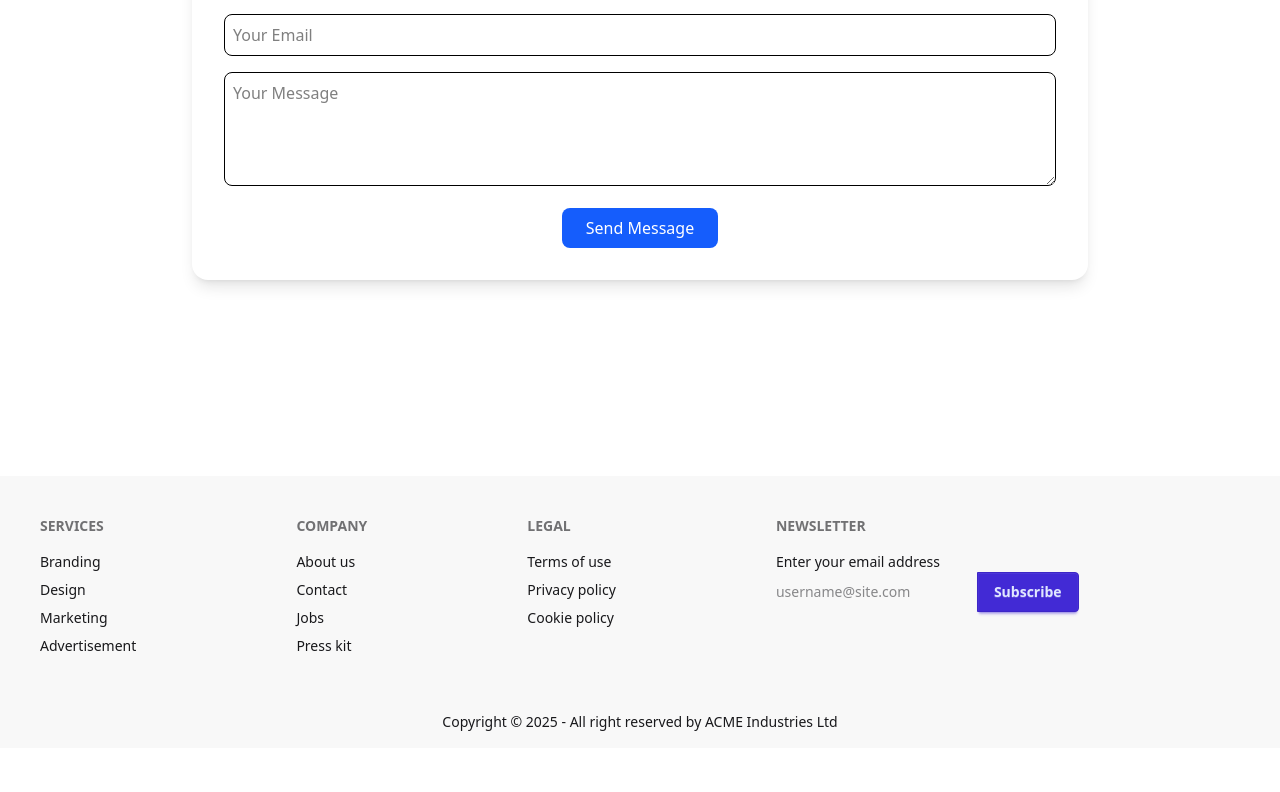
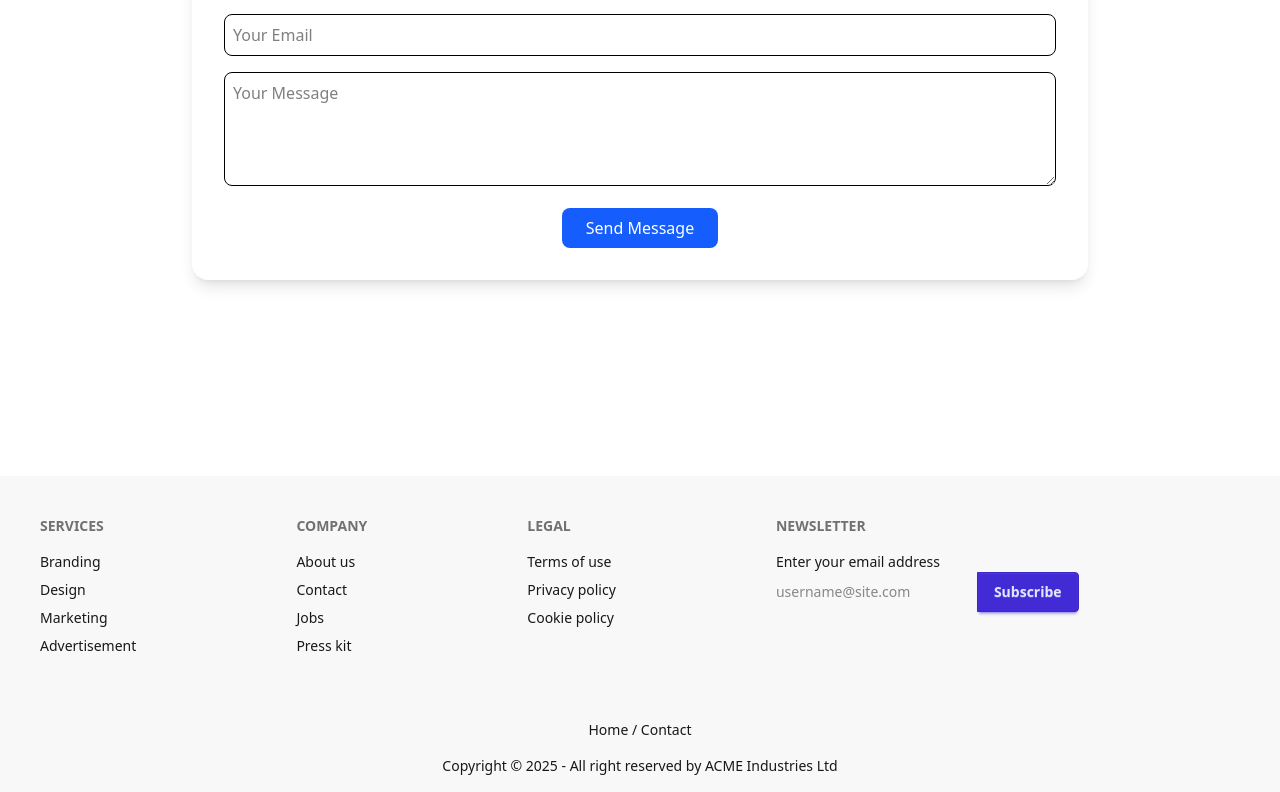
Before and after one commit to Atiar-Rahman/great-learning, a React (Vite) app: page /contact in a window 1280 px wide. Shown: the part 396-1188 px from the top of the page. Before the commit the page ends 1144 px from the top, so only its background shows below. Built offline with nearby package versions, Linux system fonts and the light colour scheme; no server answers.

Commit message:
added breadcrumbs

```diff
--- /dev/null
+++ b/src/components/Breadcrumbs.jsx
@@ -0,0 +1,36 @@
+import React from "react";
+import { useLocation, Link } from "react-router-dom";
+
+const Breadcrumbs = () => {
+  const { pathname } = useLocation();
+  const pathnames = pathname.split("/").filter((x) => x);
+
+  let breadcrumbPath = "";
+
+  const formatName = (name) => {
+    return name.charAt(0).toUpperCase() + name.slice(1);
+  };
+
+  return (
+    <div className="breadcrumbs">
+      <Link to="/">Home</Link>
+      {pathnames.length > 0 && " / "}
+      {pathnames.map((name, index) => {
+        breadcrumbPath += `/${name}`;
+        const isLast = index === pathnames.length - 1;
+
+        return isLast ? (
+          <span key={breadcrumbPath}>
+            {formatName(name)}
+          </span>
+        ) : (
+          <span key={breadcrumbPath}>
+            <Link to={breadcrumbPath}>{formatName(name)}</Link> /
+          </span>
+        );
+      })}
+    </div>
+  );
+};
+
+export default Breadcrumbs;
--- a/src/shared/Footer.jsx
+++ b/src/shared/Footer.jsx
@@ -1,4 +1,5 @@
 import React from 'react';
+import Breadcrumbs from '../components/Breadcrumbs';
 
 const Footer = () => {
     return (
@@ -41,6 +42,7 @@ const Footer = () => {
             </div>
             <div className="footer sm:footer-horizontal footer-center bg-base-200 text-base-content p-4">
                 <aside>
+                    <Breadcrumbs></Breadcrumbs>
                     <p>Copyright © {new Date().getFullYear()} - All right reserved by ACME Industries Ltd</p>
                 </aside>
             </div>
```
